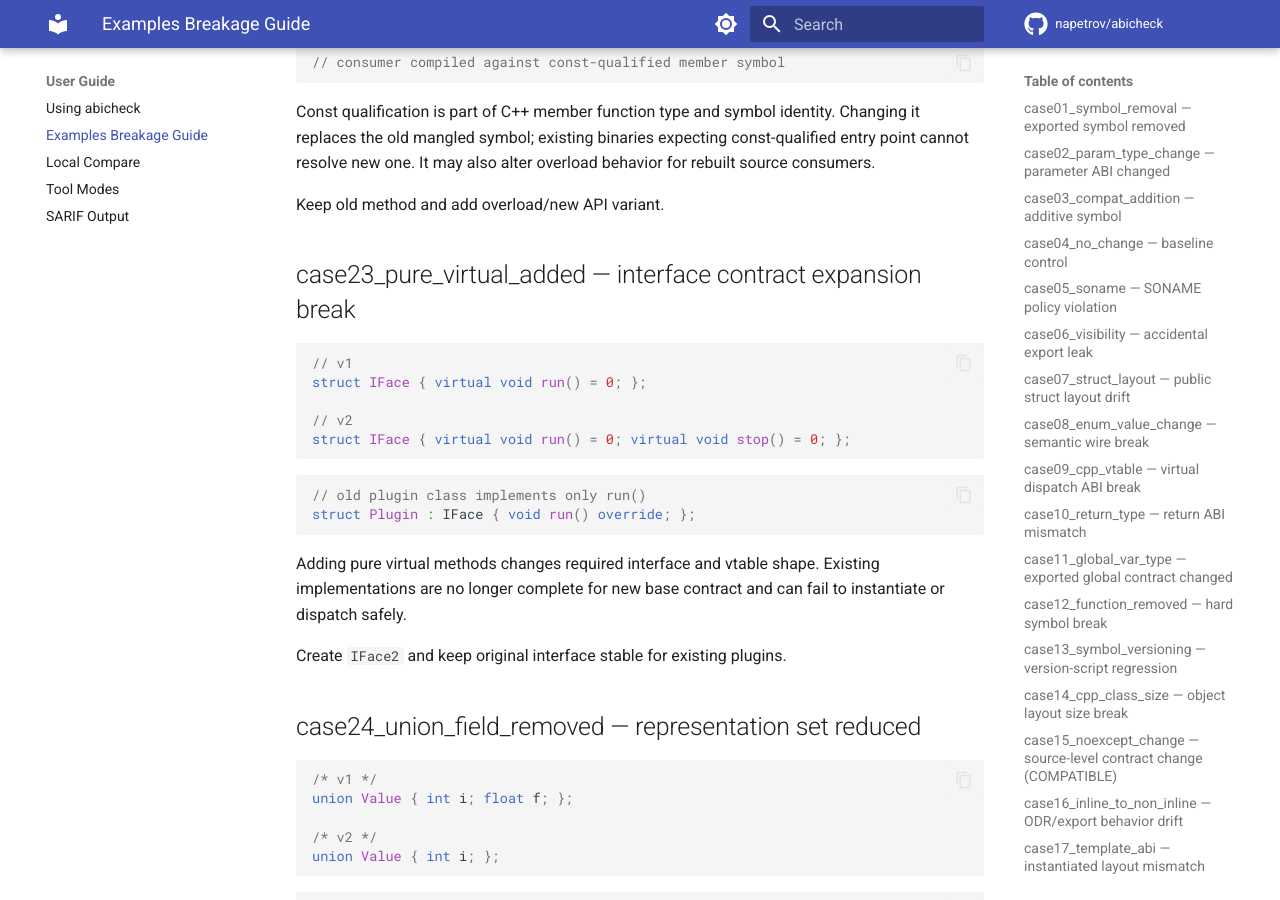
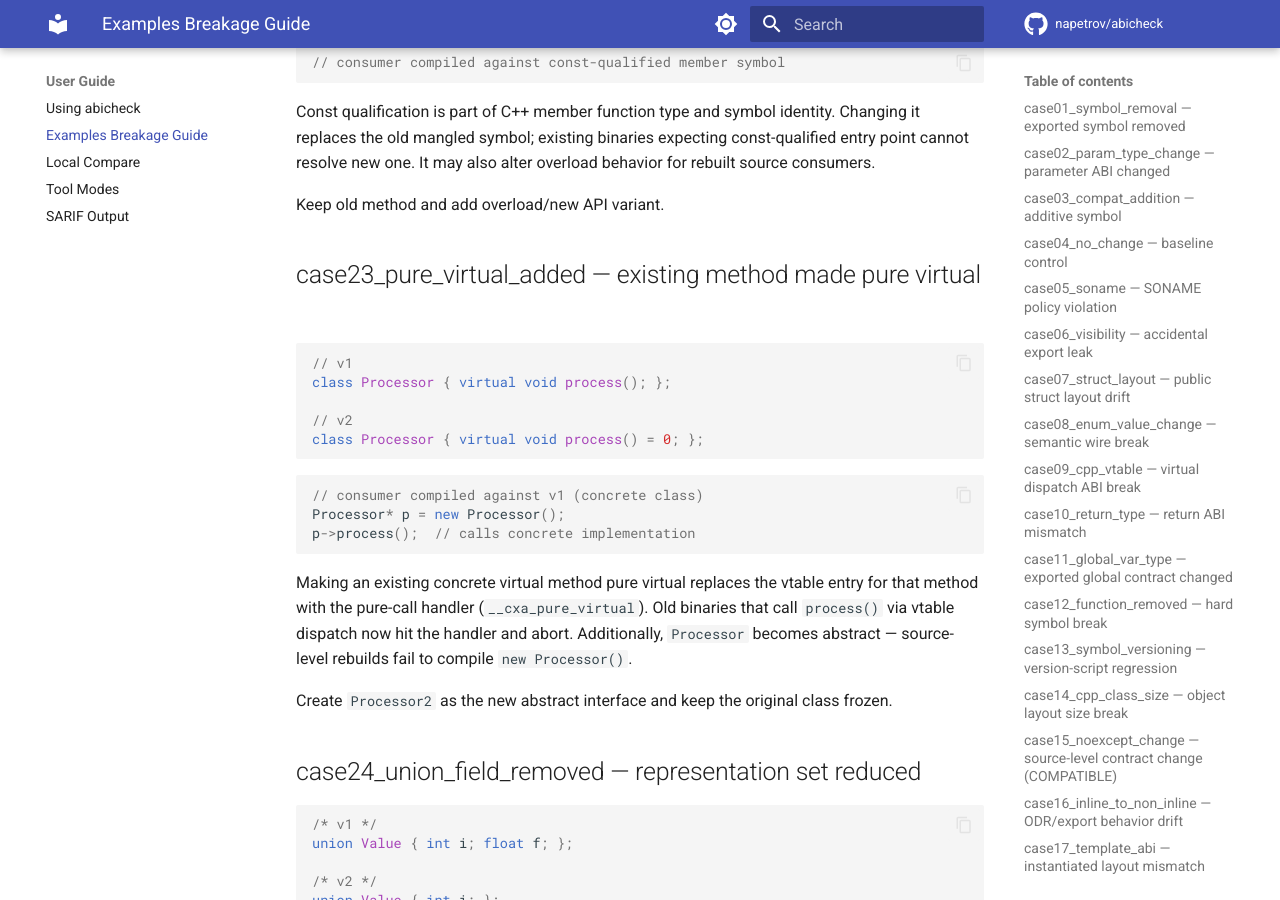
Before and after one commit to napetrov/abicheck, an MkDocs documentation site: the page built from docs/examples_breakage_guide.md, in a window 1280 px wide and 900 px high, scrolled down 10149 px. Built offline with MkDocs 1.6.1 and Material for MkDocs 9.7.7, drawn with Linux system fonts in a browser that asks for light colours; comment, search, counter and statistics services are not loaded.

Commit message:
fix(examples): align guide case23 with actual code, fix case29 diff mismatch
- Case 23 guide: change from "adding stop() pure virtual" to "making
  existing process() pure virtual" to match actual example code
- Case 29: update README code diff to match actual simplified source
  (was showing AVX dispatch that doesn't exist in the code)

https://claude.ai/code/session_01HiuL9s2pHtybQNhZof29Sx

````diff
--- a/docs/examples_breakage_guide.md
+++ b/docs/examples_breakage_guide.md
@@ -480,25 +480,28 @@ It may also alter overload behavior for rebuilt source consumers.
 
 Keep old method and add overload/new API variant.
 
-## case23_pure_virtual_added — interface contract expansion break
+## case23_pure_virtual_added — existing method made pure virtual
 
 ```cpp
 // v1
-struct IFace { virtual void run() = 0; };
+class Processor { virtual void process(); };
 
 // v2
-struct IFace { virtual void run() = 0; virtual void stop() = 0; };
+class Processor { virtual void process() = 0; };
 ```
 
 ```cpp
-// old plugin class implements only run()
-struct Plugin : IFace { void run() override; };
+// consumer compiled against v1 (concrete class)
+Processor* p = new Processor();
+p->process();  // calls concrete implementation
 ```
 
-Adding pure virtual methods changes required interface and vtable shape. Existing implementations are
-no longer complete for new base contract and can fail to instantiate or dispatch safely.
+Making an existing concrete virtual method pure virtual replaces the vtable entry for that method
+with the pure-call handler (`__cxa_pure_virtual`). Old binaries that call `process()` via vtable
+dispatch now hit the handler and abort. Additionally, `Processor` becomes abstract — source-level
+rebuilds fail to compile `new Processor()`.
 
-Create `IFace2` and keep original interface stable for existing plugins.
+Create `Processor2` as the new abstract interface and keep the original class frozen.
 
 ## case24_union_field_removed — representation set reduced
 
````
Also changed, not shown: examples/case29_ifunc_transition/README.md (+5 -4 lines).
